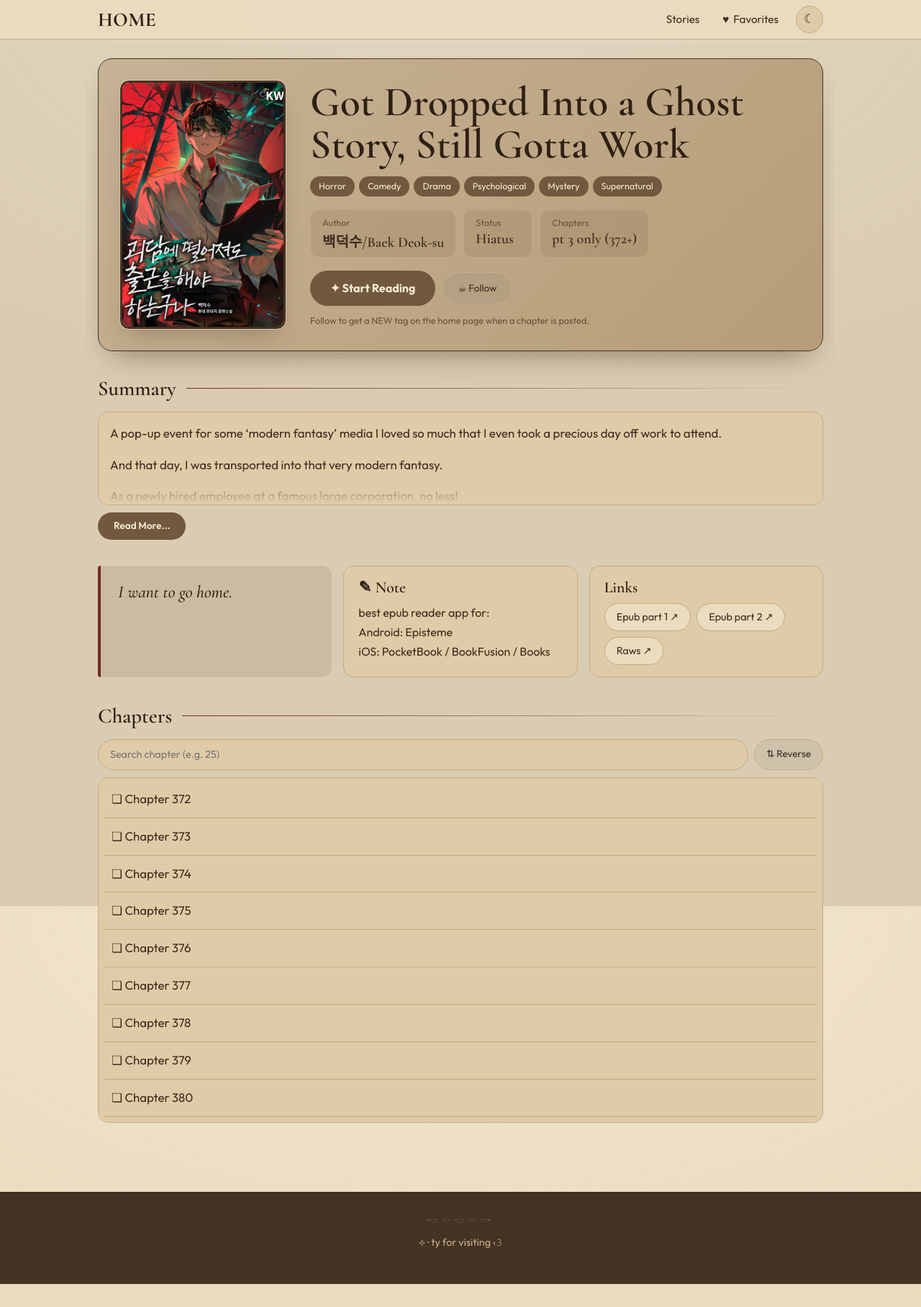
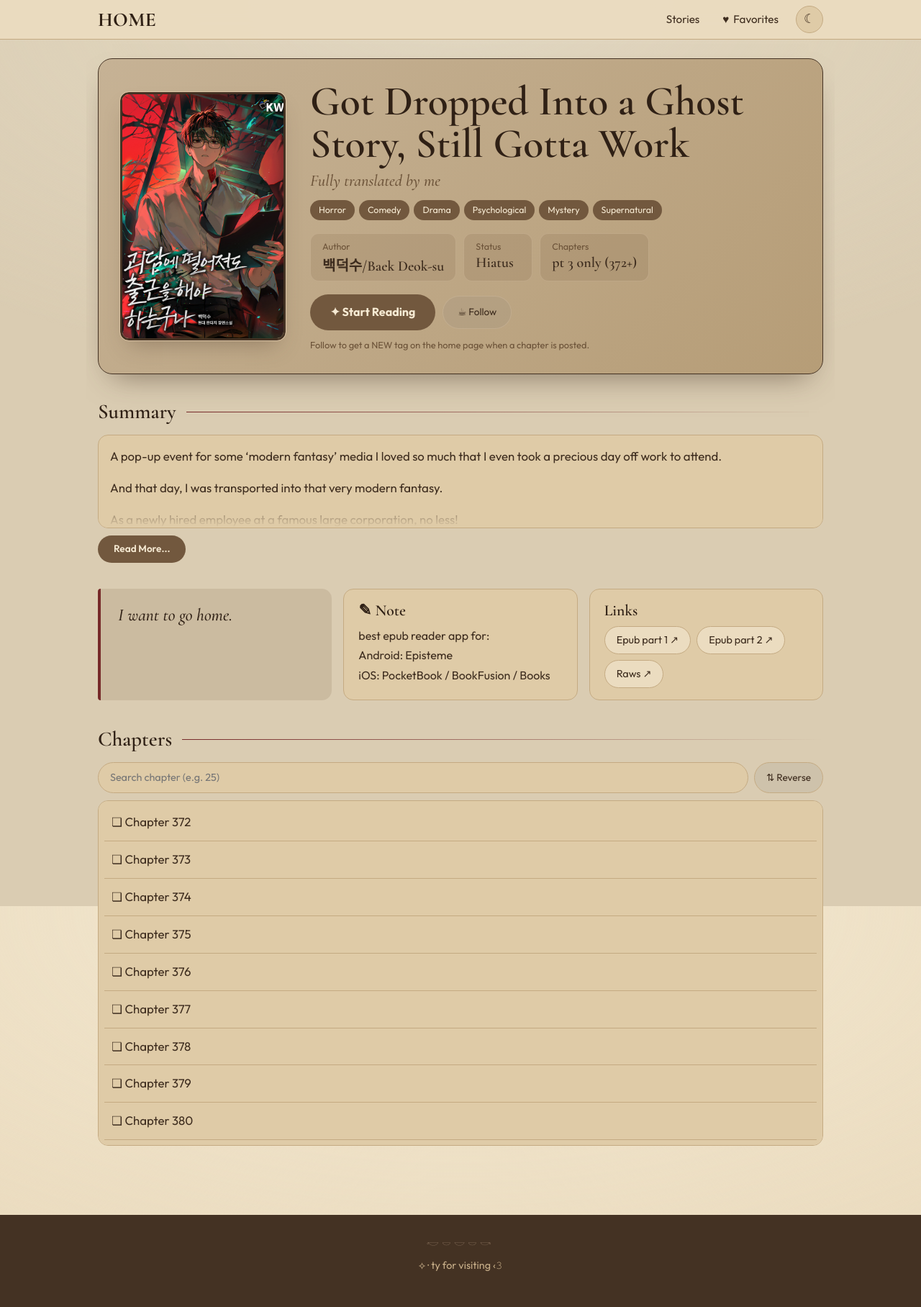
Before and after one commit to soleumn/soleumn.github.io, a Jekyll site: the page built from _novels/gsgw.md, in a window 1280 px wide. Shown: the whole page at 72% size. Built offline with Jekyll 4.4.1, drawn with Linux system fonts in a browser that asks for light colours; before the commit the page ends 1784 px from its top, so only the background shows below that.

Commit message:
Update gsgw.md

```diff
--- a/_novels/gsgw.md
+++ b/_novels/gsgw.md
@@ -3,7 +3,7 @@ title: Got Dropped Into a Ghost Story, Still Gotta Work
 slug: gsgw                 # TEM que ser igual ao nome da pasta em _chapters/
 permalink: /gsgw/          # endereço da página da história
 image: /assets/gsgw.jpg    # capa
-tagline: ""
+tagline: "Fully translated by me"
 author: 백덕수/Baek Deok-su
 status: Hiatus
 chapter: "pt 3 only (372+)"
```
